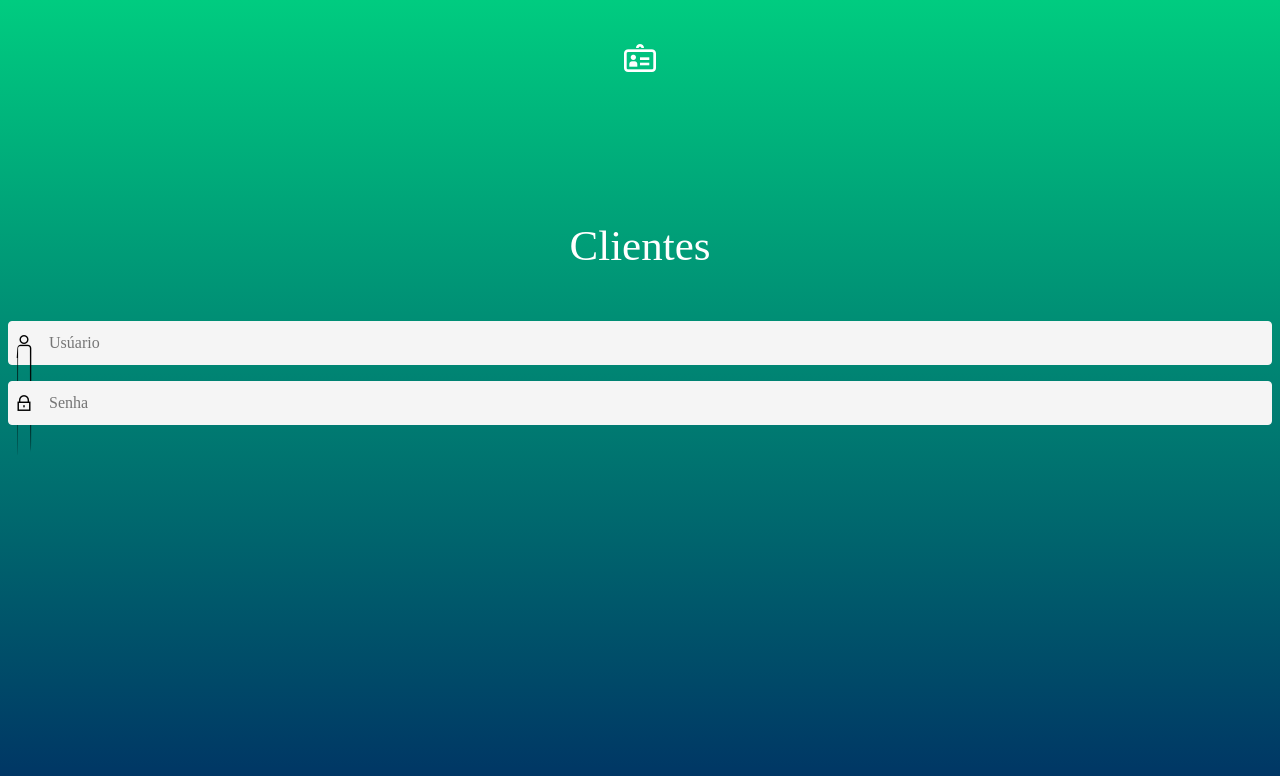
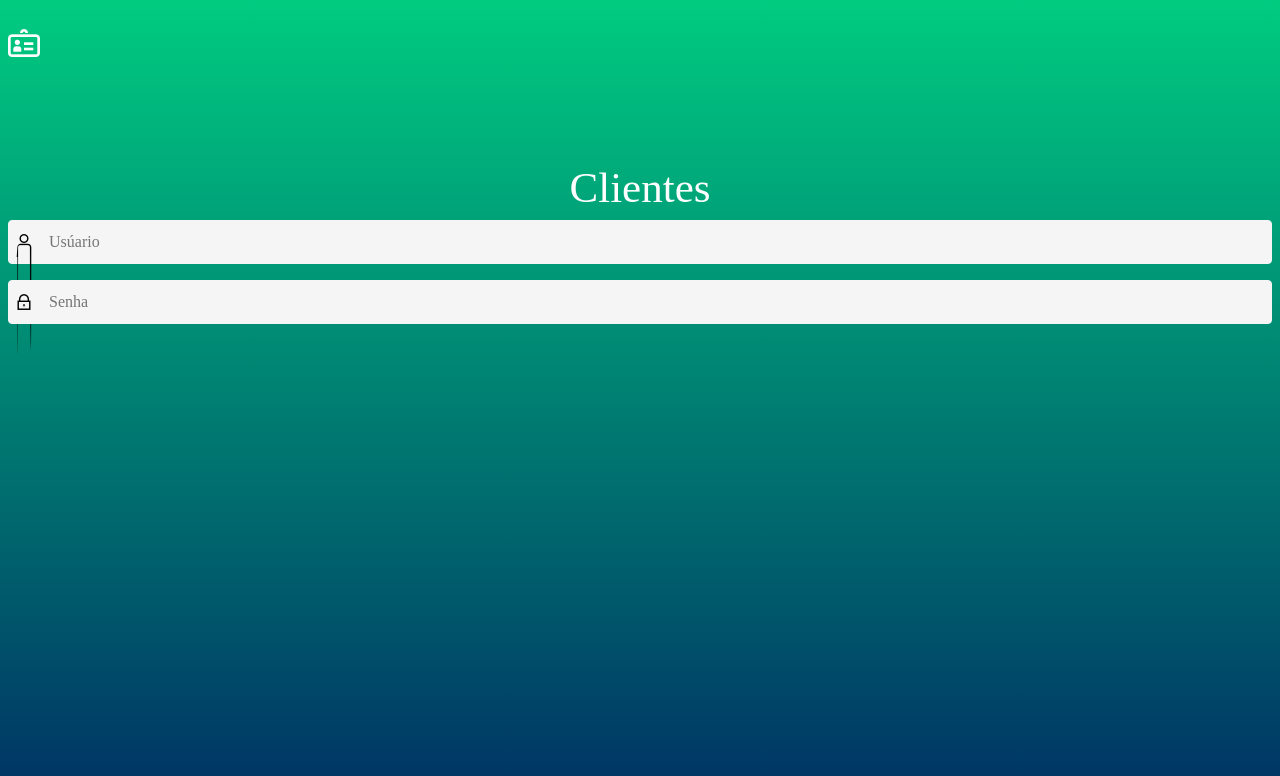
Before and after one commit to brunoxd13/client-register, a React app: page / in a window 1280 px wide. Built offline with nearby package versions, Linux system fonts and the light colour scheme.

Commit message:
feat: created pages for app

```diff
--- a/src/index.js
+++ b/src/index.js
@@ -2,7 +2,7 @@ import React from "react";
 import ReactDOM from "react-dom";
 import Main from "./pages/main";
 import registerServiceWorker from "./registerServiceWorker";
-import "./client-register-font/styles.css"
+import "./assets/font/styles.css";
 
 ReactDOM.render(<Main />, document.getElementById("root"));
 
--- a/src/pages/login/index.js
+++ b/src/pages/login/index.js
@@ -25,8 +25,9 @@ class Login extends Component {
       <div className="window-login">
         <div className="header-login">
           <i className="icon-user-book icon-header" aria-hidden="true"/>
+          <p className="header-name">Clientes</p>
         </div>
-        <p className="header-name">Clientes</p>
+
 
         <div className="body-login">
           <Input type="text" placeholder="Usúario" icon="icon-group" id="usuario" onChange={this.handleFieldChange}/>
--- a/src/pages/login/styles.css
+++ b/src/pages/login/styles.css
@@ -14,6 +14,7 @@ body {
   font-size: 43px;
   color: #ffffff;
   font-family: Nunito;
+  margin: 0px;
 }
 
 .body-login {
@@ -40,12 +41,21 @@ body {
 
 .header-login{
   margin-top: 45px;
-  display: flex;
+  display: block;
   align-items: center;
   justify-content: center;
 }
 
 .icon-header{
+  color: #ffffff;
+  height: 20px;
+}
+
+.icon-header:before {
   font-size: 2em;
-  color: #ffffff;
+  height: 20px;
 }
+
+.header-name{
+  flex: 1;
+}
--- a/src/routes.js
+++ b/src/routes.js
@@ -7,7 +7,7 @@ const PrivateRoute = ({ component: Component, ...rest }) => (
   <Route
     {...rest}
     render={props =>
-      false ? (
+      true ? (
         <Component {...props} />
       ) : (
         <Redirect to={{ pathname: "/", state: { from: props.location } }} />
```
Also changed, not shown: src/pages/contato/index.js (added, +10 -0 lines), src/pages/endereco/index.js (added, +10 -0 lines), src/pages/identificacao/index.js (added, +10 -0 lines), src/pages/informarCpf/index.js (added, +10 -0 lines), src/assets/font/fonts/client-register.ttf (renamed from src/client-register-font/fonts/client-register.ttf), src/assets/font/fonts/client-register.woff (renamed from src/client-register-font/fonts/client-register.woff), src/assets/font/icons-reference.html (renamed from src/client-register-font/icons-reference.html), src/assets/font/styles.css (renamed from src/client-register-font/styles.css), src/pages/contato/styles.css (added), src/pages/endereco/styles.css (added), src/pages/identificacao/styles.css (added), src/pages/informarCpf/styles.css (added), 5 other files.
